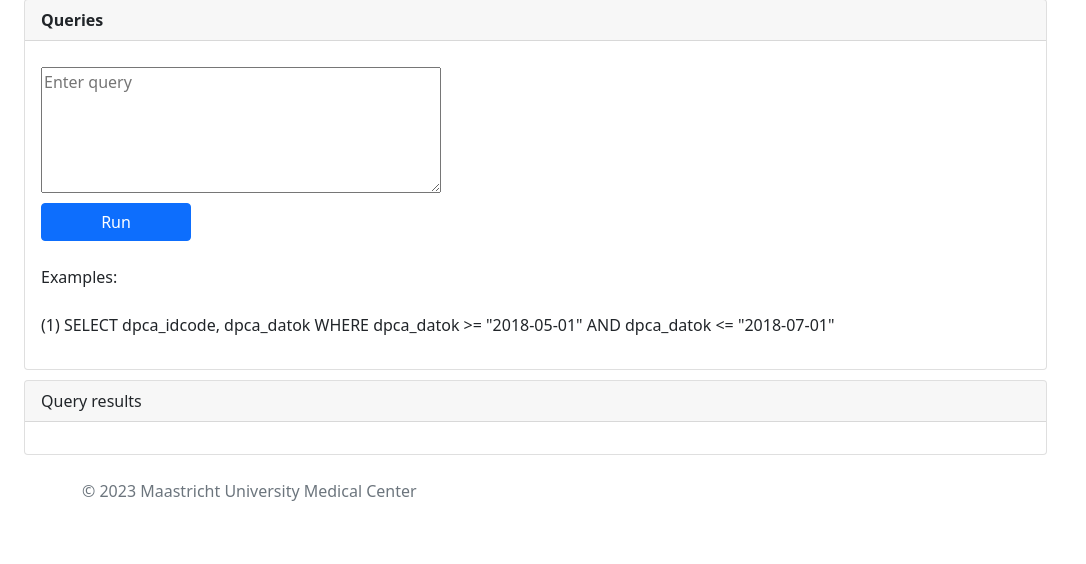
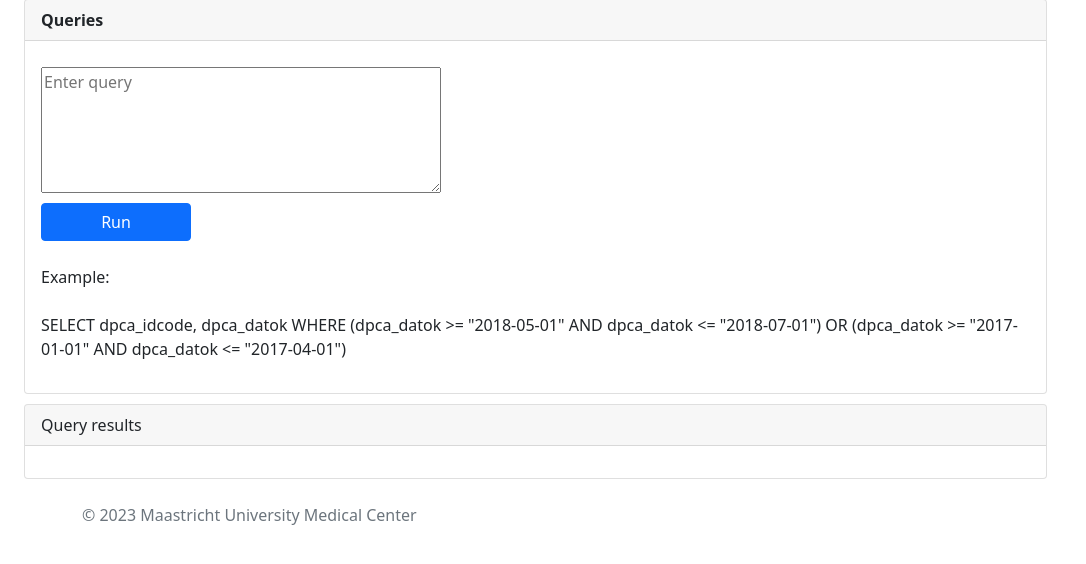
Before and after one commit to rbrecheisen/hpbdash, a Django app: page / in a window 1280 px wide. Shown: the part 77-641 px from the top of the page, without its empty margins (0-1086 px from the left). Run offline with Django 4.2, Linux system fonts and the light colour scheme; the visitor is signed in with stand-in values (Sample User, id 1); parts of the project's set-up code (start-up, migrations or seed data) failed here and were passed over; some libraries are stand-ins or nearby versions.

Commit message:
saving work

```diff
--- a/src/hpbdash/app/templates/dashboard.html
+++ b/src/hpbdash/app/templates/dashboard.html
@@ -7,6 +7,10 @@
                 <div class="card-header"><b>HPB dashboard</b></div>
                 <div class="card-body">
                     <!-- Specify what you want to see -->
+                    <form action="/dashboard/update" method="post" enctype="multipart/form-data">
+                        {% csrf_token %}
+                        <button style="margin-top: 10px; width: 150px;" type="submit" class="btn btn-primary">Update</button><br>
+                    </form>
                 </div>
             </div>
         </div>
--- a/src/hpbdash/app/templates/queries.html
+++ b/src/hpbdash/app/templates/queries.html
@@ -11,9 +11,9 @@
                         <textarea style="margin-top: 10px; width: 400px;" name="query" placeholder="Enter query" rows="5" cols="50"></textarea><br>
                         <button style="margin-top: 10px; width: 150px;" type="submit" class="btn btn-primary">Run</button><br>
                         <br>
-                        Examples:<br>
+                        Example:<br>
                         <br>
-                        (1) SELECT dpca_idcode, dpca_datok WHERE dpca_datok >= "2018-05-01" AND dpca_datok <= "2018-07-01"<br>
+                        SELECT dpca_idcode, dpca_datok WHERE (dpca_datok >= "2018-05-01" AND dpca_datok <= "2018-07-01") OR (dpca_datok >= "2017-01-01" AND dpca_datok <= "2017-04-01")<br>
                     </form>
                 </div>
             </div>
```
Also changed, not shown: src/hpbdash/app/migrations/0001_initial.py.
